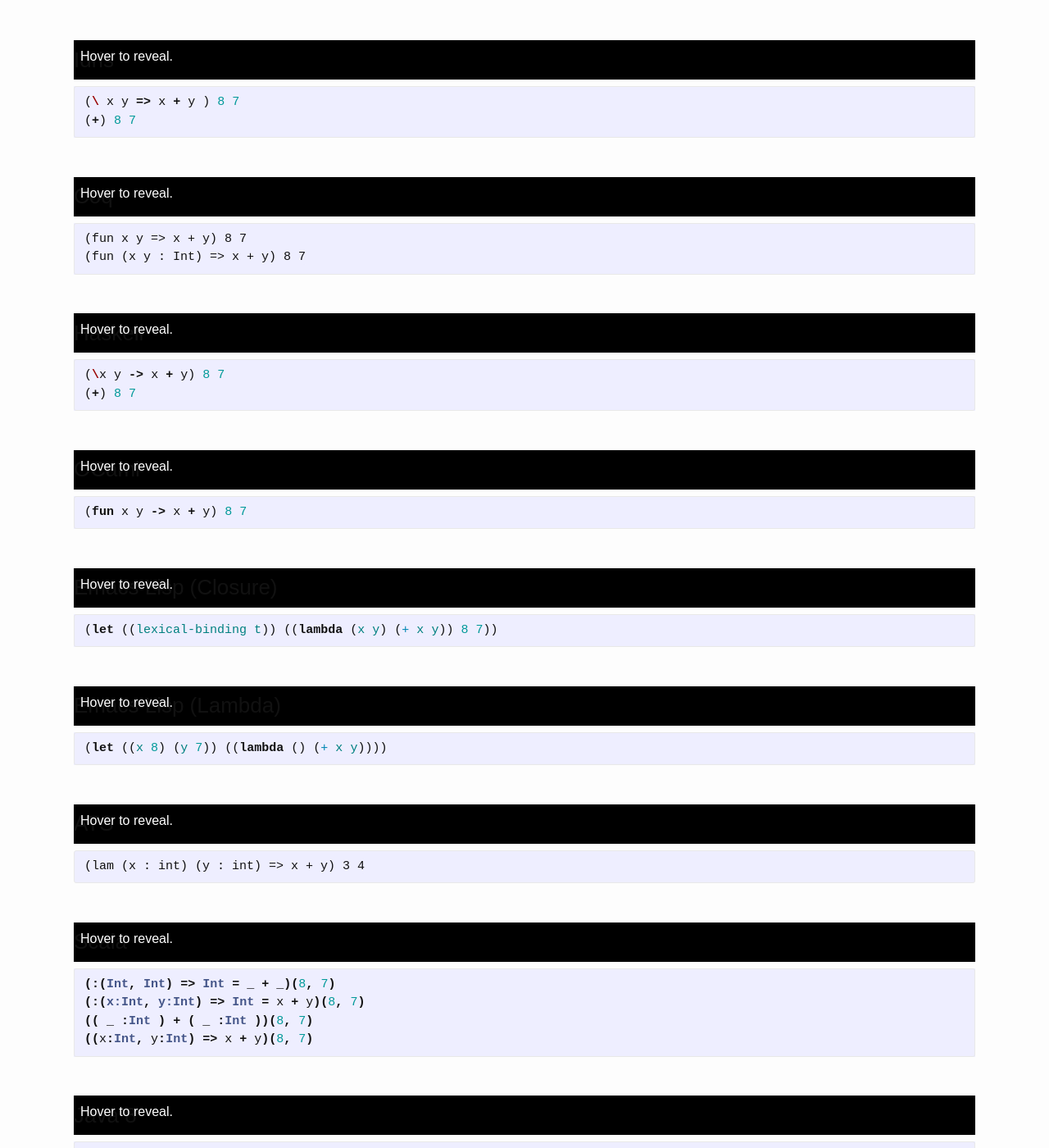
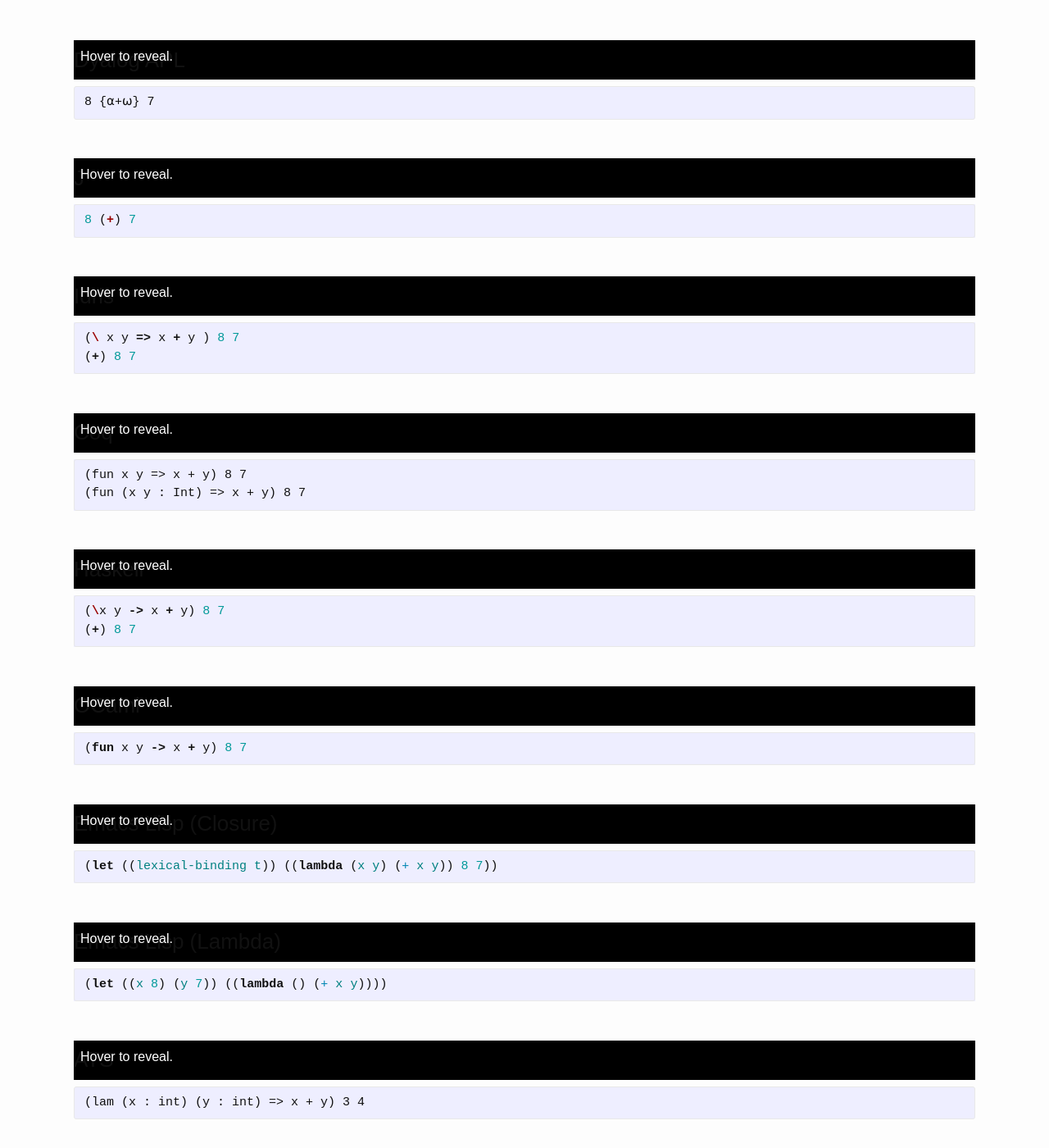
Before and after one commit to DataKinds/datakinds.github.io, a Jekyll site: the page built from _posts/2019-04-30-an-unguided-survey-of-anonymous-functions.md, in a window 1280 px wide and 1400 px high, scrolled down 1050 px. Shown: the whole window at 82% size. Built offline with Jekyll 4.4.1, drawn with Linux system fonts in a browser that asks for light colours.

Commit message:
fixed scala, added APL and J

````diff
--- a/_posts/2019-04-30-an-unguided-survey-of-anonymous-functions.md
+++ b/_posts/2019-04-30-an-unguided-survey-of-anonymous-functions.md
@@ -49,6 +49,17 @@ This space was intentionally left blank.
 <br/><br/><br/><br/>
 <br/><br/><br/><br/>
 
+### Dyalog APL
+<div class="hvrer"></div>
+```apl
+8 {⍺+⍵} 7
+```
+
+### J
+<div class="hvrer"></div>
+```j
+8 (+) 7
+```
 
 ### Idris
 <div class="hvrer"></div>
@@ -98,8 +109,6 @@ This space was intentionally left blank.
 ### Scala
 <div class="hvrer"></div>
 ```scala
-(:(Int, Int) => Int = _ + _)(8, 7)
-(:(x:Int, y:Int) => Int = x + y)(8, 7)
 (( _ :Int ) + ( _ :Int ))(8, 7)
 ((x:Int, y:Int) => x + y)(8, 7)
 ```
````
